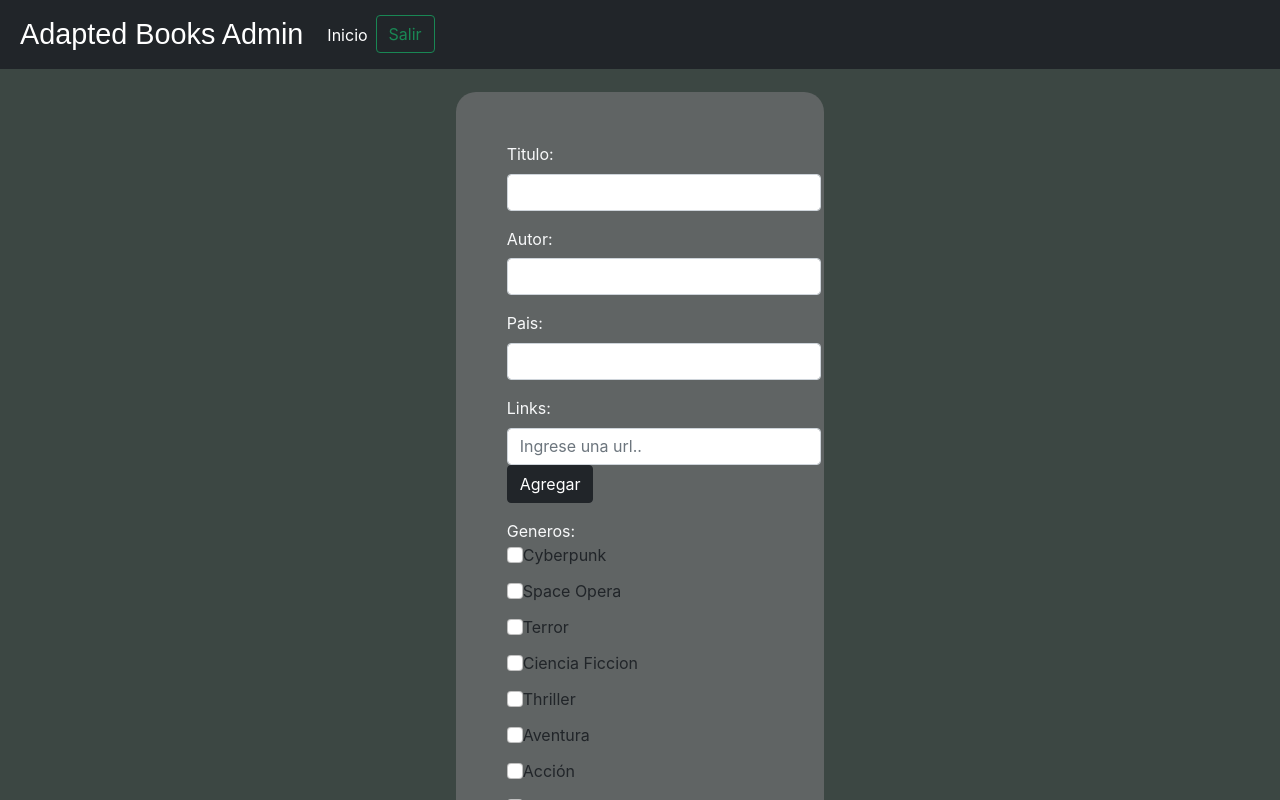
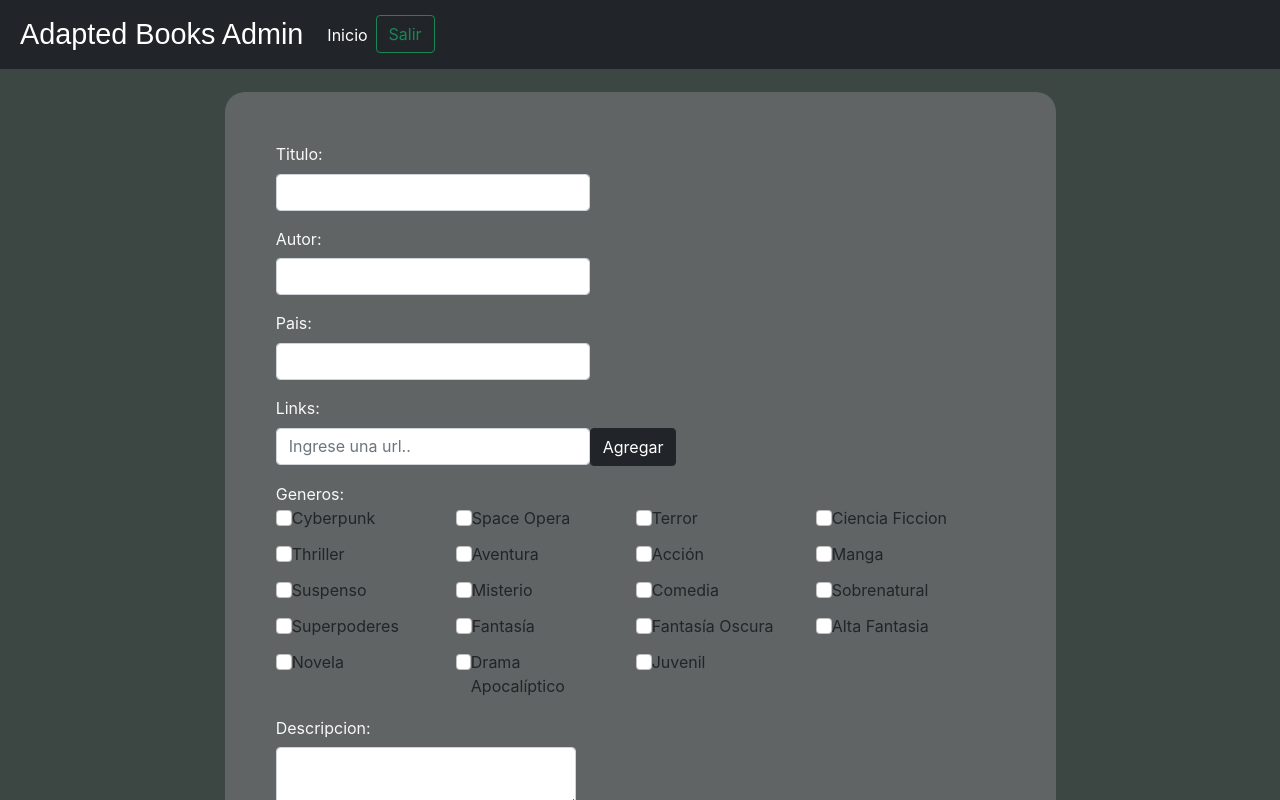
Before and after one commit to LucasMattera/Adapted-Books, a React (Create React App) app in the folder web/adbooksweb-app/: page /admin/add in a window 1280 px wide. Shown: the top 800 px of the page. Built offline with nearby package versions, Linux system fonts and the light colour scheme; sample sign-in values are in the browser's storage.

Commit message:
intentando arreglar estilos

```diff
--- a/web/adbooksweb-app/src/styles/AddBook.css
+++ b/web/adbooksweb-app/src/styles/AddBook.css
@@ -9,7 +9,7 @@
 }
 .formBookContainer{
   margin-top: 4vh;
-  width: max-content;
+  width: 100vw;
 }
 
 .generoMapping{
```
